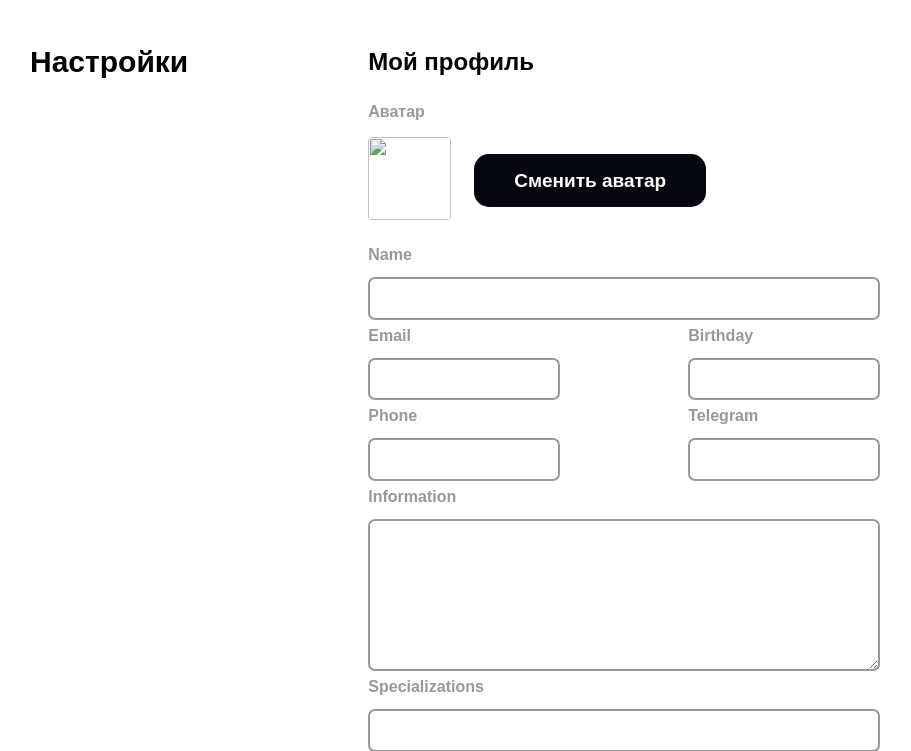
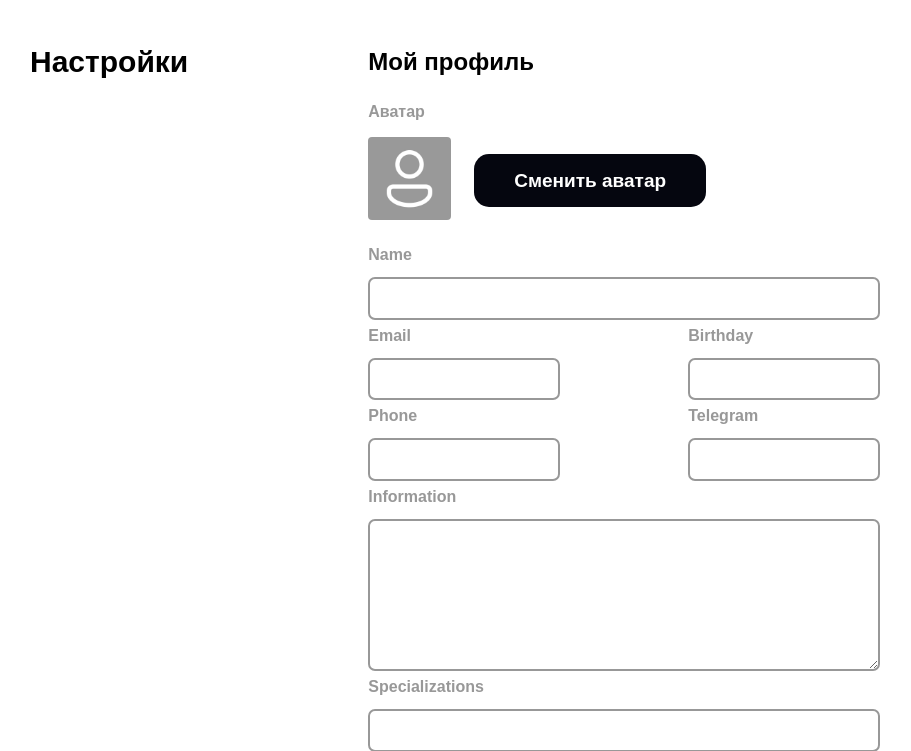
Before and after one commit to sokoloff-rv/94214-task-force-2, a Yii app: template views/users/edit.php in a window 1280 px wide. Shown: the part 90-841 px from the top of the page, without its empty margins (0-911 px from the left). Run offline with PHP 8.4 and a stand-in for Yii, Linux system fonts and the light colour scheme; the template is opened without the code that fills it: most values are stand-ins (such as "Sample title", 1, 10 or a date in 2020); form fields are guessed from the names that the template uses; data that the repository does not hold is empty; some libraries are stand-ins or nearby versions; some web fonts are replaced.

Commit message:
Добавлены аватары по умолчанию

```diff
--- a/views/layouts/main.php
+++ b/views/layouts/main.php
@@ -67,11 +67,9 @@ $currentRoute = Yii::$app->controller->getRoute();
     </nav>
     <?php if (!Yii::$app->user->isGuest): ?>
         <div class="user-block">
-            <?php if ($user->avatar): ?>
-                <a href="<?=Url::toRoute(['/users/view/', 'id' => $user->id])?>">
-                    <img class="user-photo" src="<?=$user->avatar?>" width="55" height="55" alt="Аватар">
-                </a>
-            <?php endif;?>
+            <a href="<?=Url::toRoute(['/users/view/', 'id' => $user->id])?>">
+                <img class="user-photo" src="<?=$user->avatar ? $user->avatar : "/img/default-avatar.webp"?>" width="55" height="55" alt="Аватар">
+            </a>
             <div class="user-menu">
                 <p class="user-name"><?=$user->name?></p>
                 <div class="popup-head">
--- a/views/users/edit.php
+++ b/views/users/edit.php
@@ -49,7 +49,7 @@ $userSpecializations = explode(', ', $user->specializations);
             <div class="photo-editing">
                 <div>
                     <p class="form-label">Аватар</p>
-                    <img class="avatar-preview" src="<?=$user->avatar;?>" width="83" height="83">
+                    <img class="avatar-preview" src="<?=$user->avatar ? $user->avatar : "/img/default-avatar.webp";?>" width="83" height="83">
                 </div>
                 <?=$form->field($profile, 'avatar')->fileInput(['id' => 'profile-avatar', 'hidden' => true])->label(false);?>
                 <label for="profile-avatar" class="button button--black">Сменить аватар</label>
--- a/views/users/view.php
+++ b/views/users/view.php
@@ -15,7 +15,7 @@ $categoriesId = $user->specializations ? explode(", ", $user->specializations) :
 		<h3 class="head-main"><?=$user->name?></h3>
 		<div class="user-card">
 			<div class="photo-rate">
-				<img class="card-photo" src="<?=$user->avatar?>" width="191" height="190" alt="Фото пользователя">
+				<img class="card-photo" src="<?=$user->avatar ? $user->avatar : "/img/default-avatar.webp"?>" width="191" height="190" alt="Фото пользователя">
                 <?php if ($user->role !== User::ROLE_CUSTOMER): ?>
 				    <div class="card-rate">
 				    	<div class="stars-rating big">
@@ -63,7 +63,7 @@ $categoriesId = $user->specializations ? explode(", ", $user->specializations) :
             <?php foreach ($user->reviewsOnExecutor as $review): ?>
 		        <div class="response-card">
                     <a class="image-wrapper" href="<?=Url::toRoute(['/users/view/', 'id' => $review->customer->id])?>">
-		        	    <img class="customer-photo" src="<?=$review->customer->avatar?>" width="120" height="127" alt="<?=$review->customer->name?>">
+		        	    <img class="customer-photo" src="<?=$review->customer->avatar ? $review->customer->avatar : "/img/default-avatar.webp"?>" width="120" height="127" alt="<?=$review->customer->name?>">
                     </a>
 		        	<div class="feedback-wrapper">
 		        		<p class="feedback">
```
Also changed, not shown: views/tasks/view.php (+3 -5 lines), web/img/default-avatar.webp (added).
